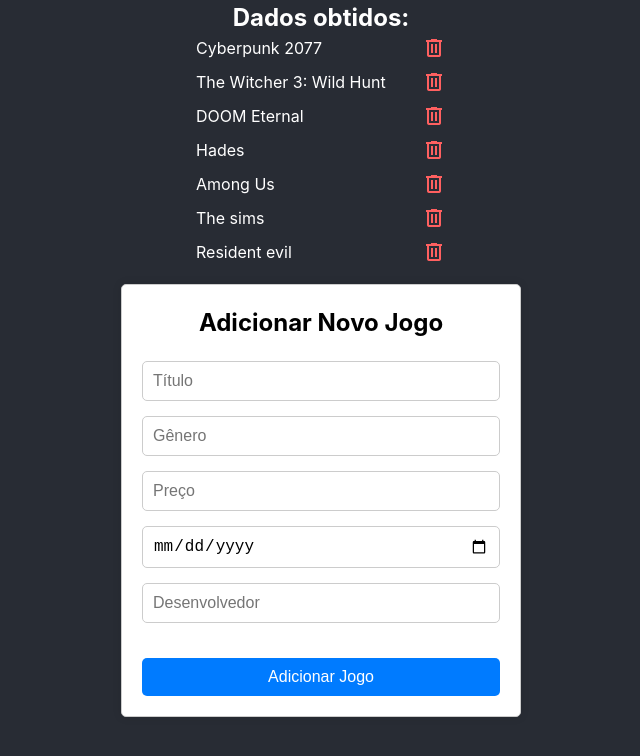
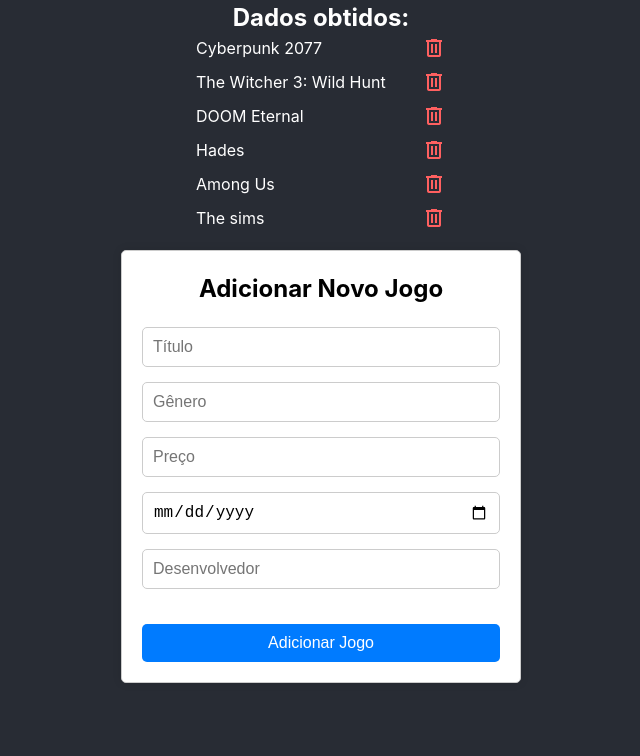
Before and after one commit to igorfonseca05/React-study, a React (Vite) app in the folder requisicoes/: page / in a window 1280 px wide. Shown: the top 756 px of the page, without its empty margins (319-959 px from the left). Built offline with nearby package versions, Linux system fonts and the light colour scheme; data requests are answered from the project's data file.

Commit message:
continuando estudos de requisições em react

```diff
--- a/requisicoes/data/db.json
+++ b/requisicoes/data/db.json
@@ -47,14 +47,6 @@
       "releaseDate": "2006-02-15",
       "developer": "Electronics Arts",
       "id": 6
-    },
-    {
-      "title": "Resident evil",
-      "genre": "horror",
-      "price": "321.00",
-      "releaseDate": "2011-07-15",
-      "developer": "Electronics Arts",
-      "id": 7
     }
   ]
 }
--- a/requisicoes/src/App.jsx
+++ b/requisicoes/src/App.jsx
@@ -111,7 +111,22 @@
   }
 
   async function handleDelete(id) {
-    console.log(id)
+    try {
+        const res = await fetch(`http://localhost:3000/games/${id}`, {
+        method: 'DELETE',
+        headers: {
+          'Content-type': "application/json"
+        }
+      })
+
+      if(!res.ok) {
+        throw new Error('Dado não removido')
+      }
+
+      toast.success('Dado removido')
+    } catch (error) {
+      toast.error(error.message)
+    }
   }
 
   return (
```
